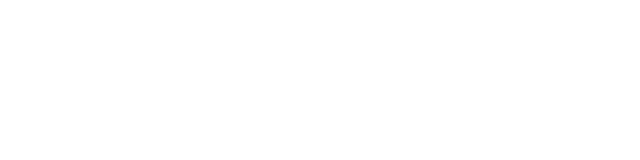
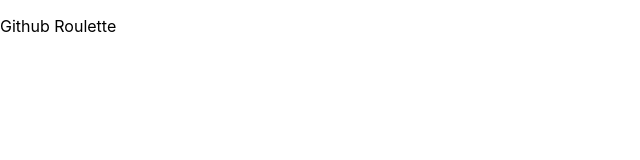
Before and after one commit to christophersiem/github-roulette, a React (Create React App) app in the folder frontend/: page / in a window 1280 px wide. Shown: the top 160 px of the page, without its empty margins (0-640 px from the left). Built offline with nearby package versions, Linux system fonts and the light colour scheme.

Commit message:
Add styled components

```diff
--- a/frontend/package.json
+++ b/frontend/package.json
@@ -9,6 +9,7 @@
     "react": "^17.0.2",
     "react-dom": "^17.0.2",
     "react-scripts": "4.0.3",
+    "styled-components": "^5.3.0",
     "web-vitals": "^1.1.2"
   },
   "scripts": {
--- a/frontend/src/App.js
+++ b/frontend/src/App.js
@@ -1,9 +1,12 @@
+import GlobalStyle from "./GlobalStyle";
+
 function App() {
-  return (
-    <div>
-
-    </div>
-  );
+    return (
+        <>
+            <GlobalStyle/>
+            <p>Github Roulette</p>
+        </>
+    );
 }
 
 export default App;
--- /dev/null
+++ b/frontend/src/GlobalStyle.js
@@ -0,0 +1,12 @@
+import {createGlobalStyle} from 'styled-components'
+
+export default createGlobalStyle`
+  * {
+    box-sizing: border-box;
+  }
+
+  html, body {
+    margin: 0;
+    padding: 0;
+  }
+`
```
Also changed, not shown: 1 other file (tests, documents, lock files or other folders).
